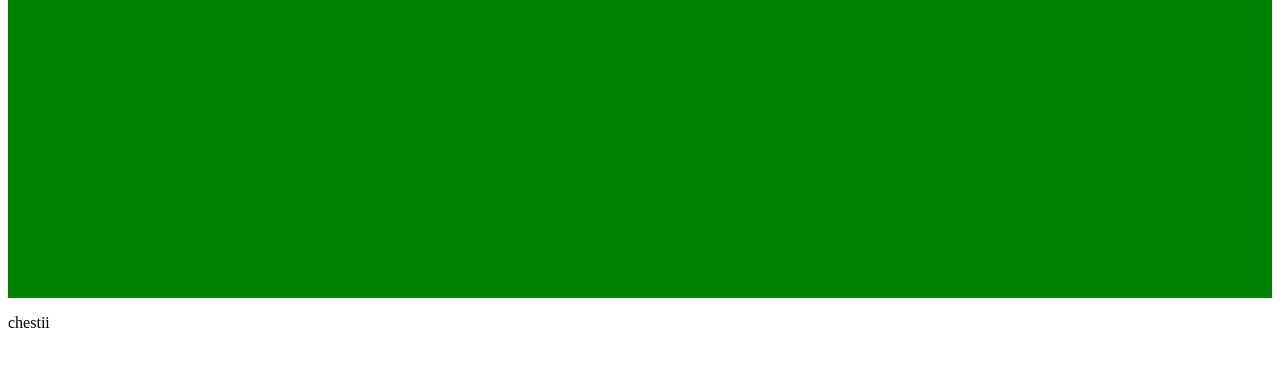
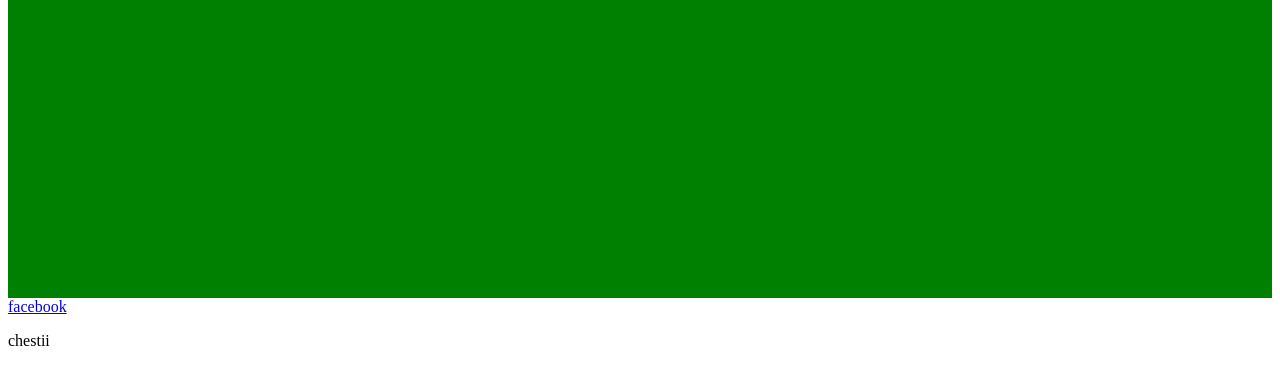
Before and after one commit to casistieinfo/Individ_Proj, a plain HTML site: page html/index.html in a window 1280 px wide. Shown: the part 827-1211 px from the top of the page. Drawn offline with Linux system fonts and the light colour scheme.

Commit message:
Update index.html

```diff
--- a/html/index.html
+++ b/html/index.html
@@ -54,6 +54,7 @@
         </ul>
     </div>
     <div class="footer">
+        <a href="https://www.facebook.com/scoutarad">facebook</a>
         <p>chestii</p>
     </div>
 </body>
```
